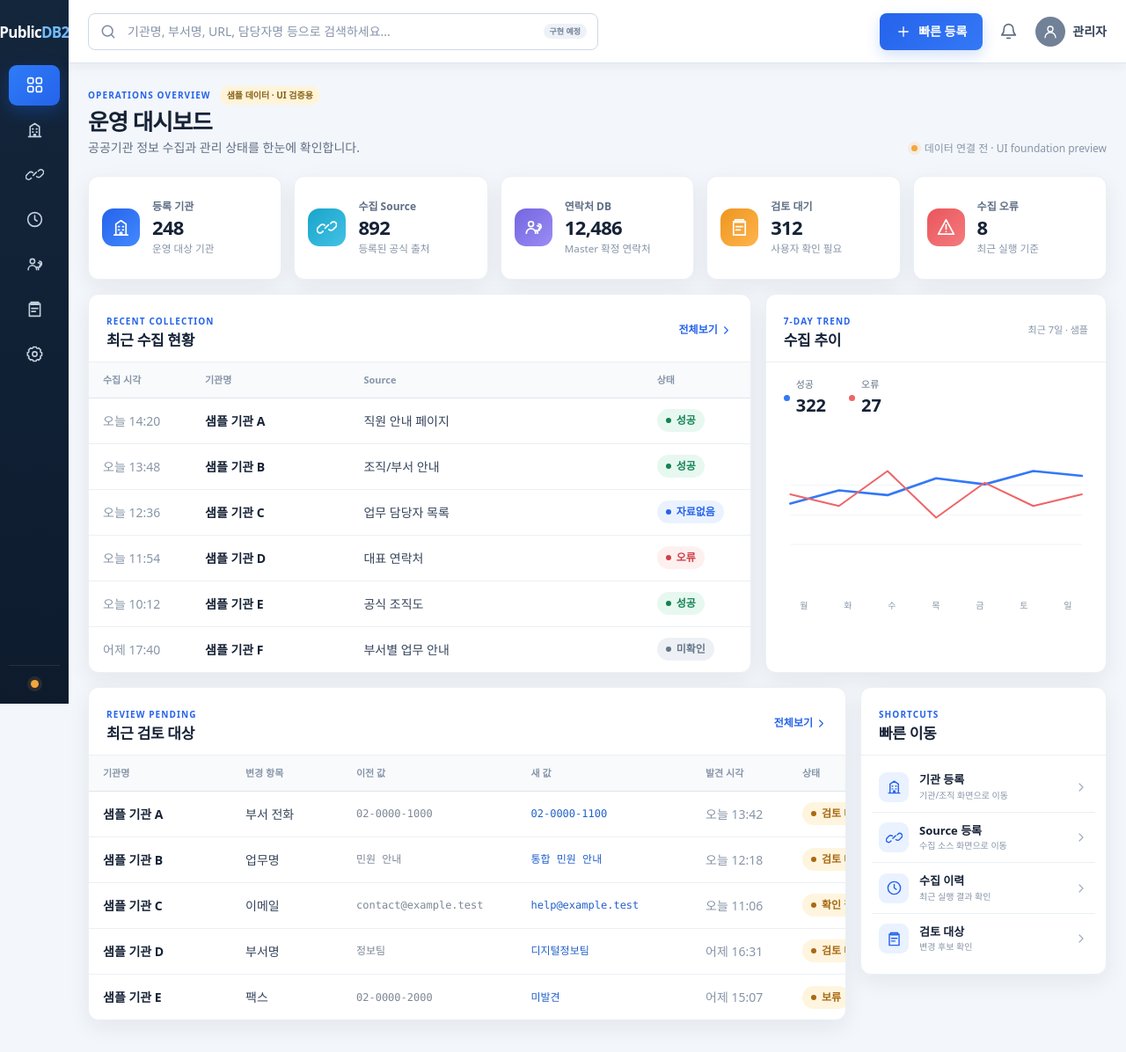
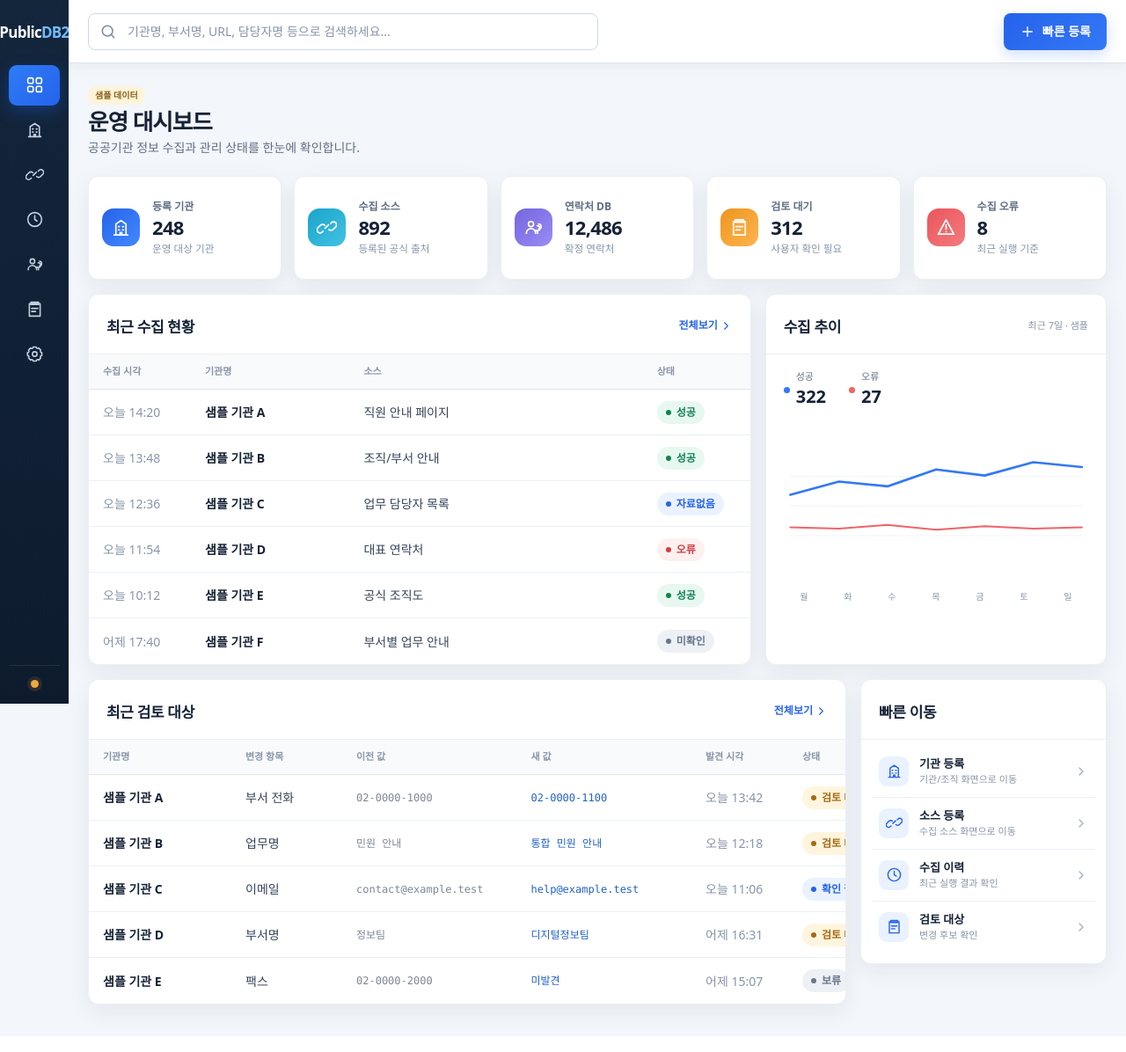
Before and after one commit to mecca21c-blip/PublicDB2, a FastAPI app: page / in a window 1280 px wide. Shown: the whole page at 88% size. After the commit the page ends 1169 px from the top, so only its background shows below. Run offline with FastAPI, Linux system fonts and the light colour scheme.

Commit message:
style(ui): finalize dashboard foundation

```diff
--- a/app/web/static/css/app.css
+++ b/app/web/static/css/app.css
@@ -20,10 +20,7 @@
 .global-search:focus-within { border-color: var(--color-blue-500); box-shadow: 0 0 0 3px rgba(52,120,246,.11); }
 .global-search input { min-width: 0; flex: 1; border: 0; outline: 0; color: var(--color-text); background: transparent; }
 .global-search input::placeholder { color: #8594a9; opacity: 1; }
-.control-note { padding: 2px 7px; border-radius: 999px; color: #728198; background: #eef2f6; font-size: 9px; font-weight: 700; white-space: nowrap; }
 .header-actions { display: flex; align-items: center; gap: 8px; }
-.user-placeholder { display: flex; align-items: center; gap: 8px; margin-left: 2px; color: #344258; font-weight: 700; white-space: nowrap; }
-.user-avatar { width: 34px; height: 34px; display: grid; place-items: center; border-radius: 50%; color: #fff; background: #718197; }
 .page-content { min-width: 0; padding: 26px 28px 36px; }
 
 @media (max-width: 1280px) {
@@ -39,7 +36,7 @@
 }
 
 @media (max-width: 1100px) {
-  .quick-register span, .user-placeholder > span:last-child, .control-note { display: none; }
+  .quick-register span { display: none; }
   .quick-register { width: var(--control-height); padding: 0; }
   .global-search { width: min(520px, 62vw); }
 }
--- a/app/web/static/css/dashboard-base.css
+++ b/app/web/static/css/dashboard-base.css
@@ -49,7 +49,7 @@
 .quick-action-icon { width: 34px; height: 34px; display: grid; place-items: center; border-radius: 9px; color: var(--color-blue-600); background: var(--color-blue-100); }
 .quick-action > span:nth-child(2) { min-width: 0; display: flex; flex-direction: column; }
 .quick-action strong { font-size: 13px; }
-.quick-action small { color: var(--color-text-muted); font-size: 10px; overflow: hidden; text-overflow: ellipsis; white-space: nowrap; }
+.quick-action small { color: var(--color-text-muted); font-size: 11px; overflow: hidden; text-overflow: ellipsis; white-space: nowrap; }
 .quick-action > .icon { color: #a0acba; }
 
 @media (max-width: 1500px) {
--- a/app/web/templates/base.html
+++ b/app/web/templates/base.html
@@ -46,28 +46,20 @@
 
       <div class="sidebar-status">
         <span class="connection-dot" aria-hidden="true"></span>
-        <span><strong>UI Foundation</strong><small>데이터 연결 전</small></span>
+        <span><strong>데이터 연결 전</strong></span>
       </div>
     </aside>
 
     <div class="app-main">
       <header class="top-header">
-        <div class="global-search" role="search" aria-label="통합 검색 준비 중">
+        <div class="global-search" role="search" aria-label="통합 검색">
           {{ icon('search', 20) }}
-          <input type="search" placeholder="기관명, 부서명, URL, 담당자명 등으로 검색하세요..." readonly aria-label="통합 검색 (구현 예정)">
-          <span class="control-note">구현 예정</span>
+          <input type="search" placeholder="기관명, 부서명, URL, 담당자명 등으로 검색하세요..." readonly aria-label="통합 검색 (읽기 전용)">
         </div>
         <div class="header-actions">
           <button class="button button--primary quick-register" type="button" aria-disabled="true" title="빠른 등록은 다음 단계에서 연결됩니다">
             {{ icon('plus', 18) }}<span>빠른 등록</span>
           </button>
-          <button class="icon-button" type="button" aria-disabled="true" aria-label="알림 (구현 예정)" title="알림 구현 예정">
-            {{ icon('bell', 21) }}
-          </button>
-          <div class="user-placeholder" aria-label="사용자 영역 (구현 예정)">
-            <span class="user-avatar">{{ icon('user', 18) }}</span>
-            <span>관리자</span>
-          </div>
         </div>
       </header>
 
--- a/app/web/templates/dashboard.html
+++ b/app/web/templates/dashboard.html
@@ -7,11 +7,10 @@
 {% block content %}
 <header class="page-heading">
   <div>
-    <div class="heading-kicker"><span>OPERATIONS OVERVIEW</span>{% if dashboard.is_demo %}<span class="demo-badge">샘플 데이터 · UI 검증용</span>{% endif %}</div>
+    <div class="heading-kicker">{% if dashboard.is_demo %}<span class="demo-badge">샘플 데이터</span>{% endif %}</div>
     <h1>운영 대시보드</h1>
     <p>공공기관 정보 수집과 관리 상태를 한눈에 확인합니다.</p>
   </div>
-  <div class="page-meta"><span class="meta-dot"></span>데이터 연결 전 · {{ dashboard.as_of }}</div>
 </header>
 
 <section class="kpi-grid" aria-label="운영 핵심 지표">
@@ -26,12 +25,12 @@
 <div class="dashboard-primary-grid">
   <section class="panel">
     <header class="panel-heading">
-      <div><span class="section-label">RECENT COLLECTION</span><h2>최근 수집 현황</h2></div>
+      <div><h2>최근 수집 현황</h2></div>
       <a class="text-link" href="/runs">전체보기 {{ icon('arrow', 15) }}</a>
     </header>
     <div class="table-scroll">
       <table class="data-table compact-table">
-        <thead><tr><th>수집 시각</th><th>기관명</th><th>Source</th><th>상태</th></tr></thead>
+        <thead><tr><th>수집 시각</th><th>기관명</th><th>소스</th><th>상태</th></tr></thead>
         <tbody>
           {% for run in dashboard.recent_runs %}
           <tr><td class="muted-cell">{{ run.time }}</td><td><strong>{{ run.agency }}</strong></td><td>{{ run.source }}</td><td>{{ status_badge(run.status, run.tone) }}</td></tr>
@@ -43,7 +42,7 @@
 
   <section class="panel trend-panel">
     <header class="panel-heading">
-      <div><span class="section-label">7-DAY TREND</span><h2>수집 추이</h2></div>
+      <div><h2>수집 추이</h2></div>
       <span class="sample-label">최근 7일 · 샘플</span>
     </header>
     <div class="trend-summary">
@@ -64,7 +63,7 @@
 <div class="dashboard-secondary-grid">
   <section class="panel review-panel">
     <header class="panel-heading">
-      <div><span class="section-label">REVIEW PENDING</span><h2>최근 검토 대상</h2></div>
+      <div><h2>최근 검토 대상</h2></div>
       <a class="text-link" href="/review">전체보기 {{ icon('arrow', 15) }}</a>
     </header>
     <div class="table-scroll">
@@ -72,7 +71,7 @@
         <thead><tr><th>기관명</th><th>변경 항목</th><th>이전 값</th><th>새 값</th><th>발견 시각</th><th>상태</th></tr></thead>
         <tbody>
           {% for item in dashboard.pending_reviews %}
-          <tr><td><strong>{{ item.agency }}</strong></td><td>{{ item.field }}</td><td class="comparison-value comparison-value--before">{{ item.before }}</td><td class="comparison-value comparison-value--after">{{ item.after }}</td><td class="muted-cell">{{ item.detected }}</td><td>{{ status_badge(item.status, 'warning') }}</td></tr>
+          <tr><td><strong>{{ item.agency }}</strong></td><td>{{ item.field }}</td><td class="comparison-value comparison-value--before">{{ item.before }}</td><td class="comparison-value comparison-value--after">{{ item.after }}</td><td class="muted-cell">{{ item.detected }}</td><td>{{ status_badge(item.status, item.tone) }}</td></tr>
           {% endfor %}
         </tbody>
       </table>
@@ -80,7 +79,7 @@
   </section>
 
   <aside class="panel quick-actions-panel">
-    <header class="panel-heading"><div><span class="section-label">SHORTCUTS</span><h2>빠른 이동</h2></div></header>
+    <header class="panel-heading"><div><h2>빠른 이동</h2></div></header>
     <div class="quick-action-list">
       {% for action in dashboard.quick_actions %}
       <a class="quick-action" href="{{ action.href }}"><span class="quick-action-icon">{{ icon(action.icon, 19) }}</span><span><strong>{{ action.label }}</strong><small>{{ action.description }}</small></span>{{ icon('arrow', 16) }}</a>
```
Also changed, not shown: app/web/dashboard_fixture.py (+14 -14 lines), tests/test_app.py (+29 -1 lines).
